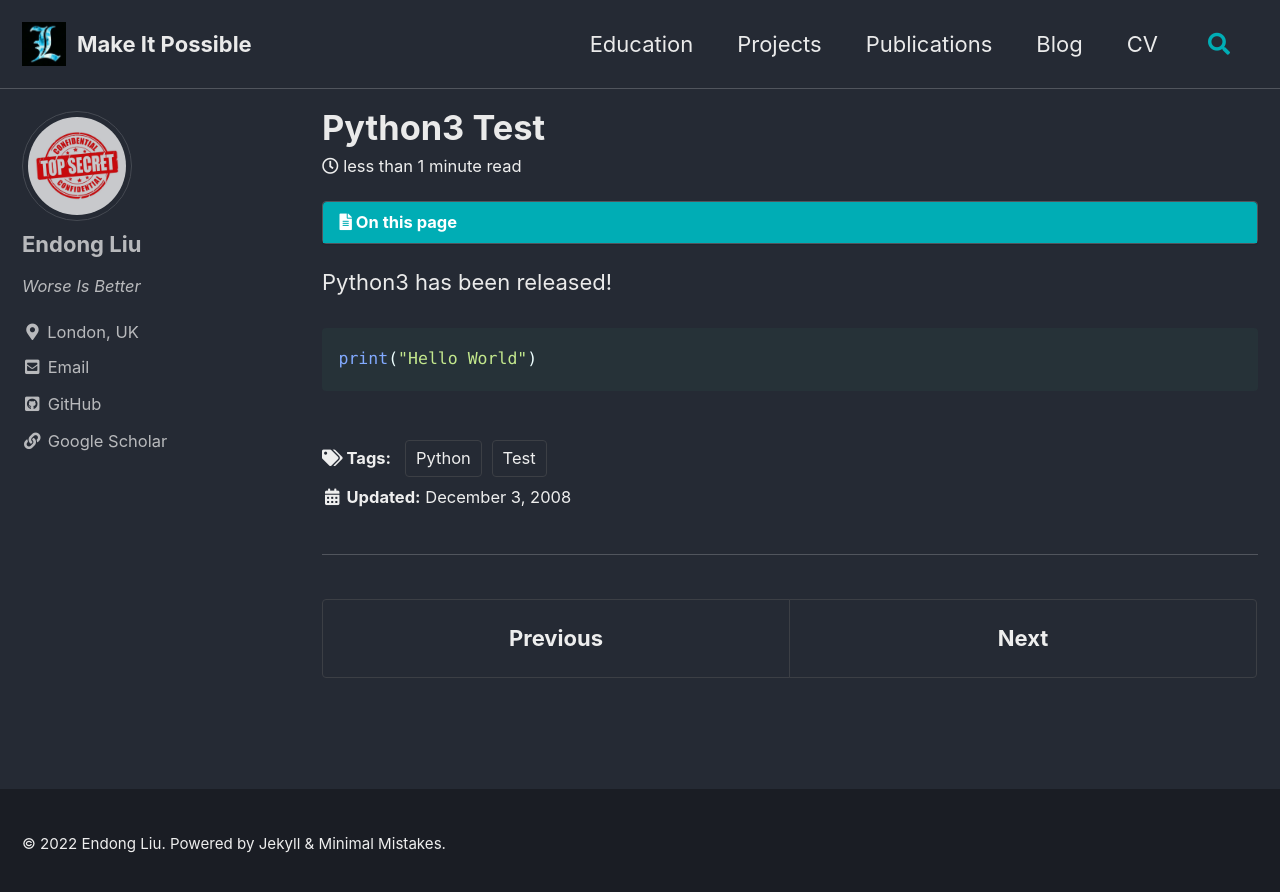
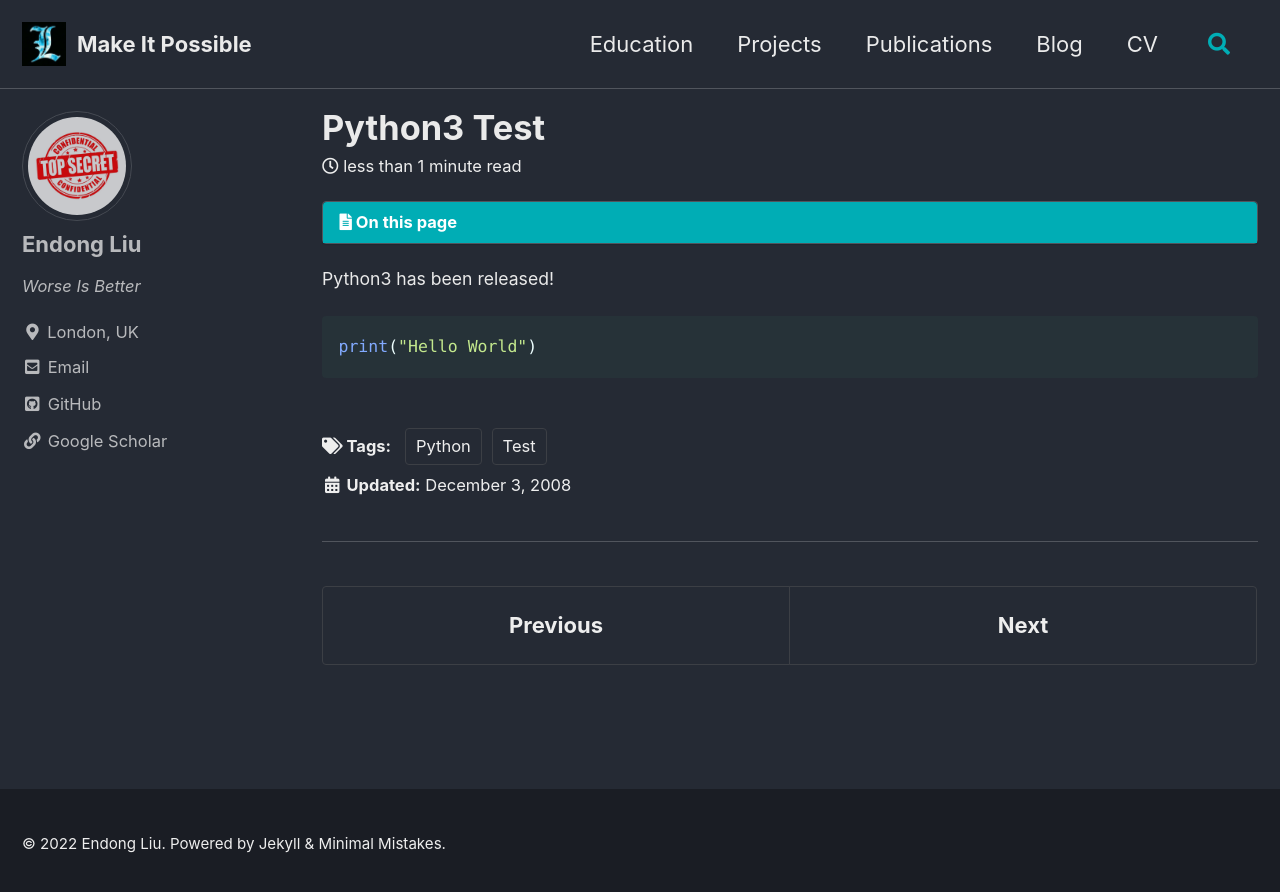
Before and after one commit to ZzPoLariszZ/zzpolariszz.github.io, a Jekyll site: the page built from _posts/2008-12-03-python3-test.md, in a window 1280 px wide. Shown: the top 892 px of the page. Built offline with Jekyll 4.4.1, drawn with Linux system fonts in a browser that asks for light colours; cached includes are drawn as plain includes.

Commit message:
Update _page.scss

```diff
--- a/_sass/minimal-mistakes/_page.scss
+++ b/_sass/minimal-mistakes/_page.scss
@@ -113,7 +113,7 @@ body {
   p,
   li,
   dl {
-    font-size: $type-size-5;
+    font-size: 0.8em;
   }
 
   /* paragraph indents */
@@ -142,7 +142,7 @@ body {
   :not(pre) > code {
     padding-top: 0.1rem;
     padding-bottom: 0.1rem;
-    font-size: $type-size-6;
+    font-size: 0.8em;
     background: $code-background-color;
     border-radius: $border-radius;
 
```
